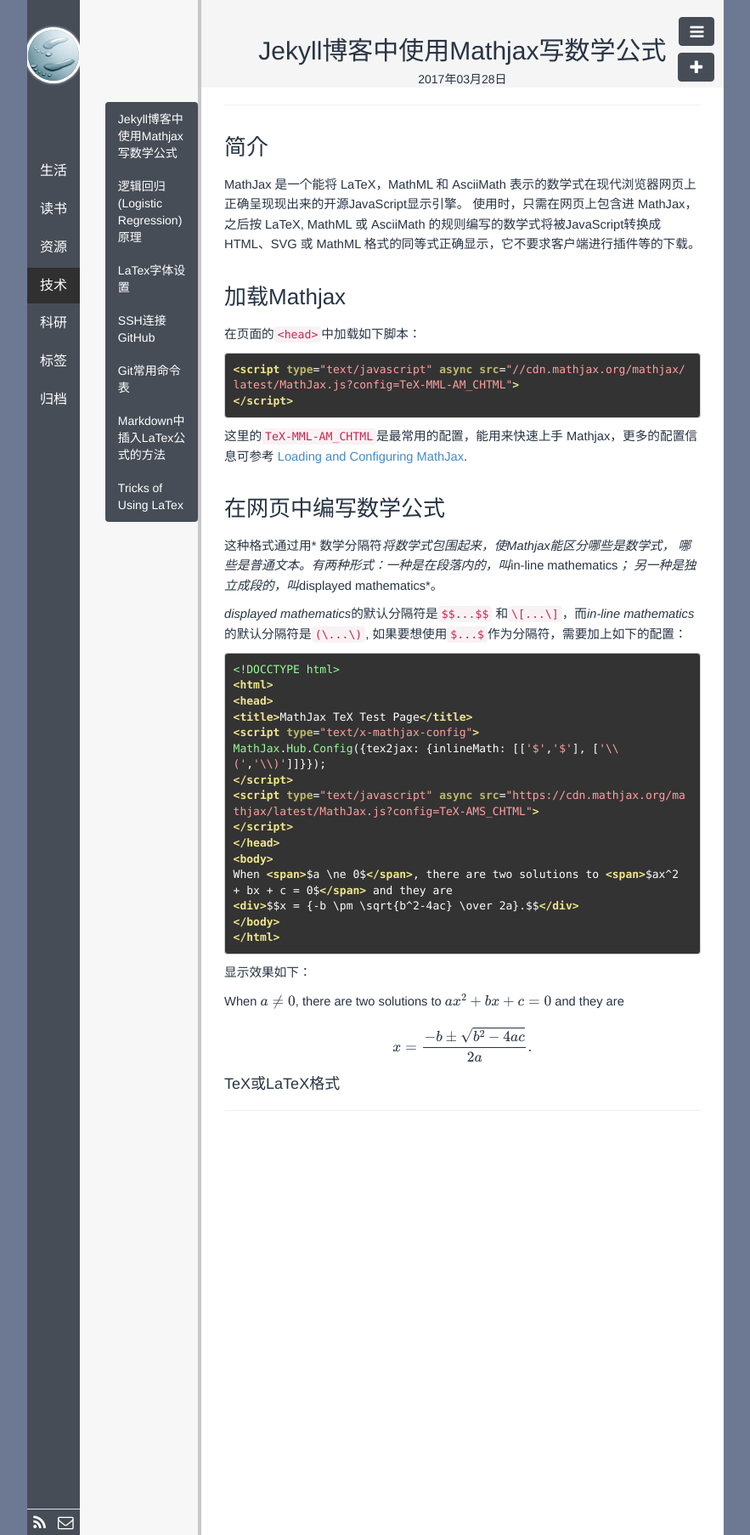
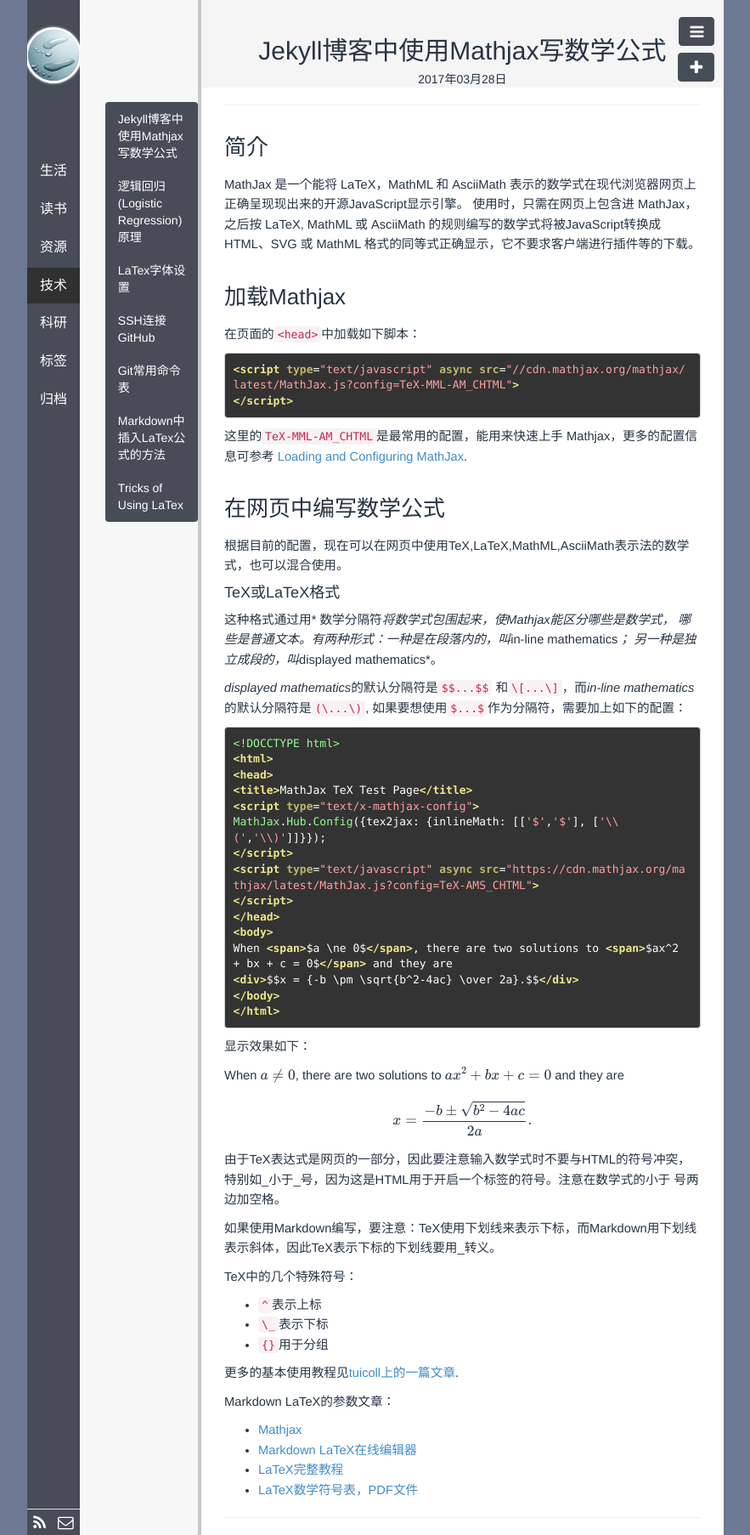
Before and after one commit to polyHong/polyHong.github.io, a Jekyll site: the page built from _posts/tech/2017-03-28-markdown-math-formula-mathjax.md, in a window 1280 px wide. Shown: the whole page at 85% size, without its empty margins (198-1081 px from the left). Built offline with Jekyll 4.4.1, drawn with Linux system fonts in a browser that asks for light colours; Markdown is read by kramdown in place of the engine named in the settings; formulas are drawn with MathJax 3; comment, search, counter and statistics services are not loaded.

Commit message:
upload markdown math Mathjax

```diff
--- a/_posts/tech/2017-03-28-markdown-math-formula-mathjax.md
+++ b/_posts/tech/2017-03-28-markdown-math-formula-mathjax.md
@@ -25,6 +25,10 @@
 
 
 ### 在网页中编写数学公式
+
+根据目前的配置，现在可以在网页中使用TeX,LaTeX,MathML,AsciiMath表示法的数学式，也可以混合使用。
+
+#### TeX或LaTeX格式
 
 这种格式通过用* 数学分隔符*将数学式包围起来，使Mathjax能区分哪些是数学式，
 哪些是普通文本。有两种形式：一种是在段落内的，叫*in-line mathematics*；
@@ -64,5 +68,25 @@
 <div>$$x = {-b \pm \sqrt{b^2-4ac} \over 2a}.$$</div>
 
 
+由于TeX表达式是网页的一部分，因此要注意输入数学式时不要与HTML的符号冲突，
+特别如_小于_号，因为这是HTML用于开启一个标签的符号。注意在数学式的小于
+号两边加空格。
 
-#### TeX或LaTeX格式
+如果使用Markdown编写，要注意：TeX使用下划线来表示下标，而Markdown用下划线
+表示斜体，因此TeX表示下标的下划线要用\_转义。
+
+
+TeX中的几个特殊符号：
+- `^`表示上标
+- `\_`表示下标
+- `{}`用于分组
+
+
+更多的基本使用教程见[tuicoll上的一篇文章](www.tuicool.com/articles/7zqYFb3).
+
+
+Markdown LaTeX的参数文章：
+- [Mathjax](https://cdn.mathjax.org/mathjax/latest/test/examples.html)
+- [Markdown LaTeX在线编辑器](https://kerzol.github.io/markdown-mathjax/editor.html)
+- [LaTeX完整教程](http://www.forkosh.com/mathtextutorial.html)
+- [LaTeX数学符号表，PDF文件](http://mirror.lzu.edu.cn/CTAN/info/symbols/math/maths-symbols.pdf)
```
Also changed, not shown: 1 other file.
